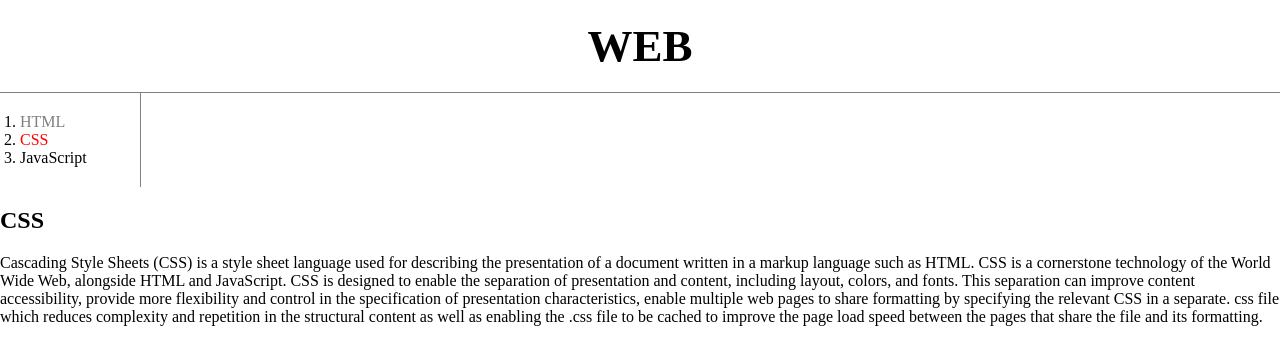
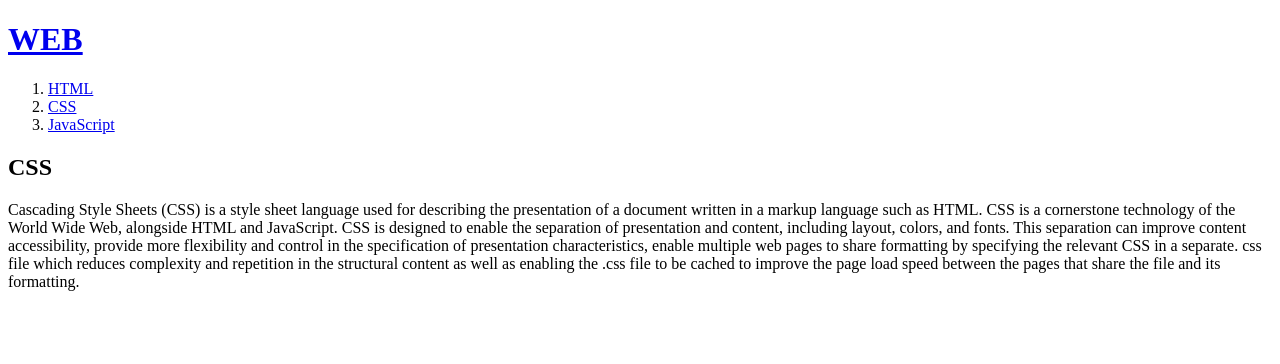
Before and after one commit to JiAhnLee/web1, a plain HTML site: page 2.html in a window 1280 px wide. Drawn offline with Linux system fonts and the light colour scheme; a script that the page names is missing.

Commit message:
Add files via upload

```diff
--- a/2.html
+++ b/2.html
@@ -12,40 +12,12 @@
 
   gtag('config', 'G-QQ6ERTK9JP');
 </script>
-<style>
-  body{
-    margin:0;
-  }
-  #active{
-    color:red;
-  }
-  .saw{
-    color:gray;
-  }
-  a {
-    color:black;
-    text-decoration: none;
-  }
-  h1 {
-    font-size: 45px;
-    text-align: center;
-    border-bottom:1px solid gray;
-    margin:0;
-    padding:20px;
-  }
-  ol{
-    border-right:1px solid gray;
-    width:100px;
-    margin:0;
-    padding:20px;
-  }
-</style>
 </head>
 <body>
   <h1><a href="index.html">WEB</a></h1>
   <ol>
-    <li><a href="1.html" class="saw">HTML</a></li>
-    <li><a href="2.html" class="saw" id="active">CSS</a></li>
+    <li><a href="1.html">HTML</a></li>
+    <li><a href="2.html">CSS</a></li>
     <li><a href="3.html">JavaScript</a></li>
   </ol>
   <h2>CSS</h2>
```
